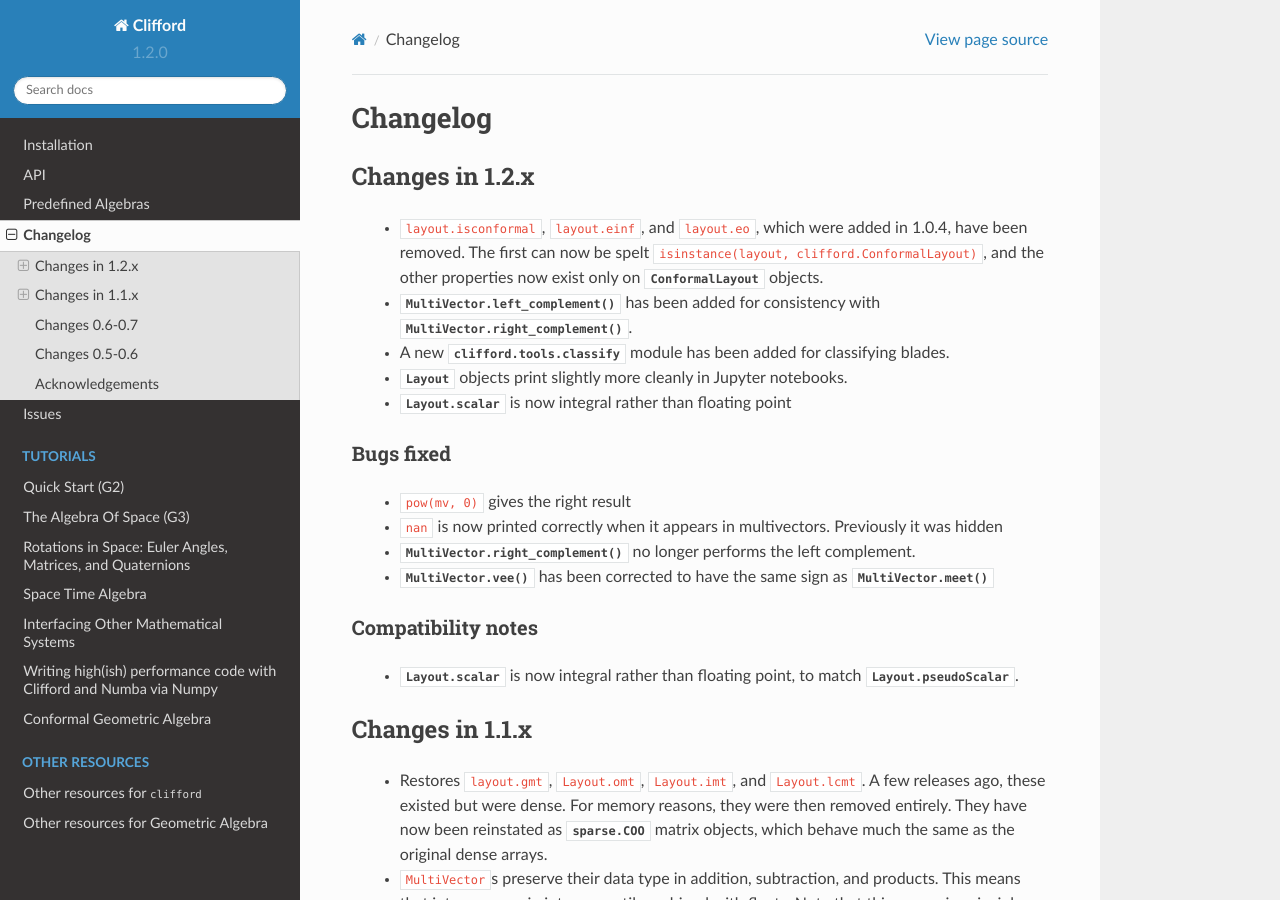
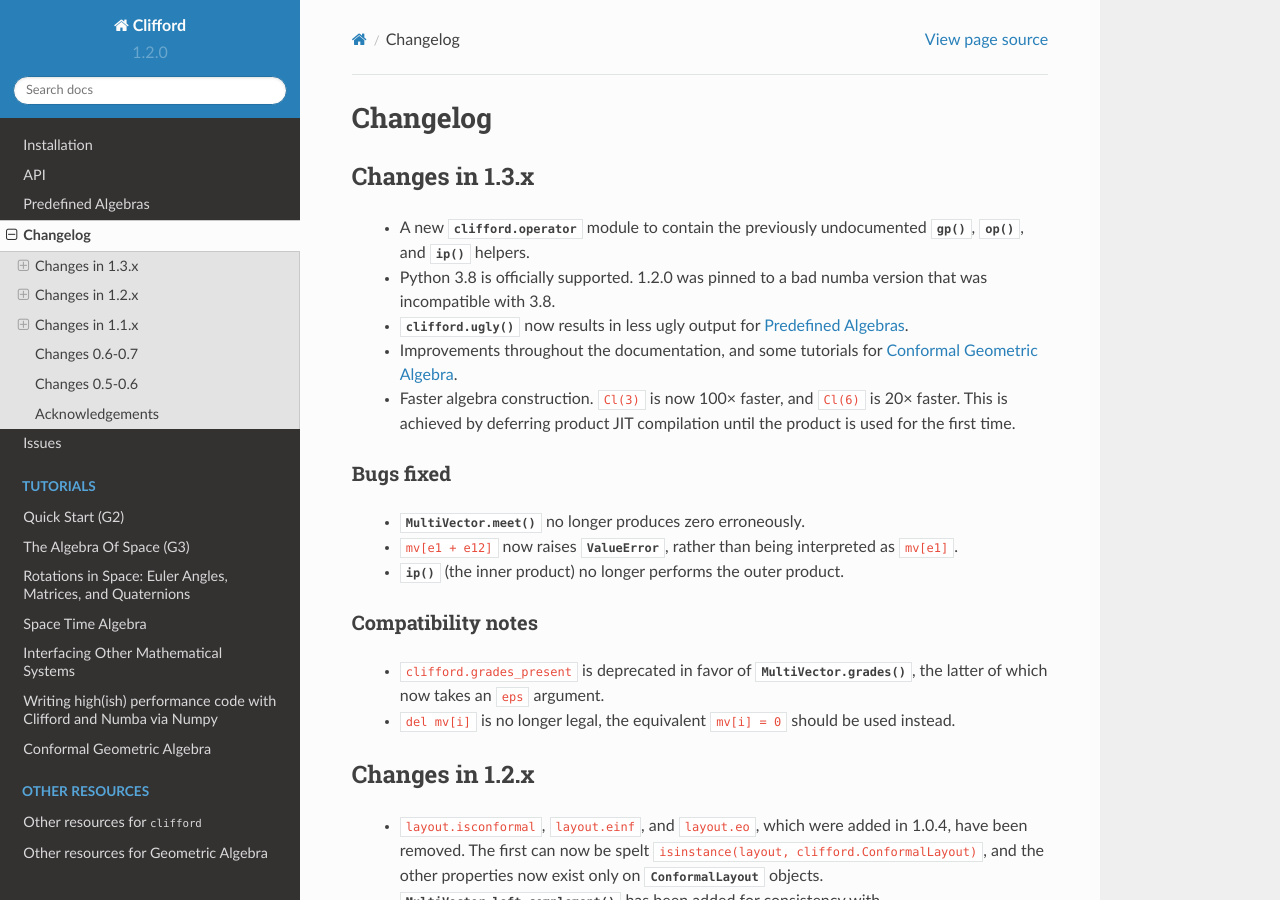
Before and after one commit to pygae/clifford, a Sphinx documentation site: the page built from docs/changelog.rst, in a window 1280 px wide and 900 px high. Built offline with Sphinx 7.4.7 and the Read the Docs theme 2.0.0, drawn with Linux system fonts in a browser that asks for light colours; pages that are not in the unit, such as notebooks, are missing from menus.

Commit message:
Add a first-pass at 1.3.0 release notes.

```diff
--- a/docs/changelog.rst
+++ b/docs/changelog.rst
@@ -2,6 +2,37 @@
 
 Changelog
 =========
+
+Changes in 1.3.x
+++++++++++++++++
+
+ * A new :mod:`clifford.operator` module to contain the previously undocumented
+   :func:`~clifford.operator.gp`, :func:`~clifford.operator.op`, and
+   :func:`~clifford.operator.ip` helpers.
+ * Python 3.8 is officially supported. 1.2.0 was pinned to a bad numba version
+   that was incompatible with 3.8.
+ * :func:`clifford.ugly` now results in less ugly output for
+   :doc:`predefined-algebras`.
+ * Improvements throughout the documentation, and some tutorials for
+   :doc:`tutorials/cga/index`.
+ * Faster algebra construction. ``Cl(3)`` is now 100\ |times| faster, and
+   ``Cl(6)`` is 20\ |times| faster. This is achieved by deferring product JIT
+   compilation until the product is used for the first time.
+
+Bugs fixed
+----------
+ * :meth:`MultiVector.meet` no longer produces zero erroneously.
+ * ``mv[e1 + e12]`` now raises :exc:`ValueError`, rather than being interpreted
+   as ``mv[e1]``.
+ * :func:`~clifford.operator.ip` (the inner product) no longer performs the
+   outer product.
+
+Compatibility notes
+-------------------
+ * ``clifford.grades_present`` is deprecated in favor of
+   :meth:`MultiVector.grades`, the latter of which now takes an ``eps`` argument.
+ * ``del mv[i]`` is no longer legal, the equivalent ``mv[i] = 0`` should be used instead.
+
 
 Changes in 1.2.x
 ++++++++++++++++
@@ -107,3 +138,5 @@ Acknowledgements
 +++++++++++++++++
 Konrad Hinsen fixed a few bugs in the conversion to numpy and adding some unit
 tests.
+
+.. include:: <isonum.txt>
```
